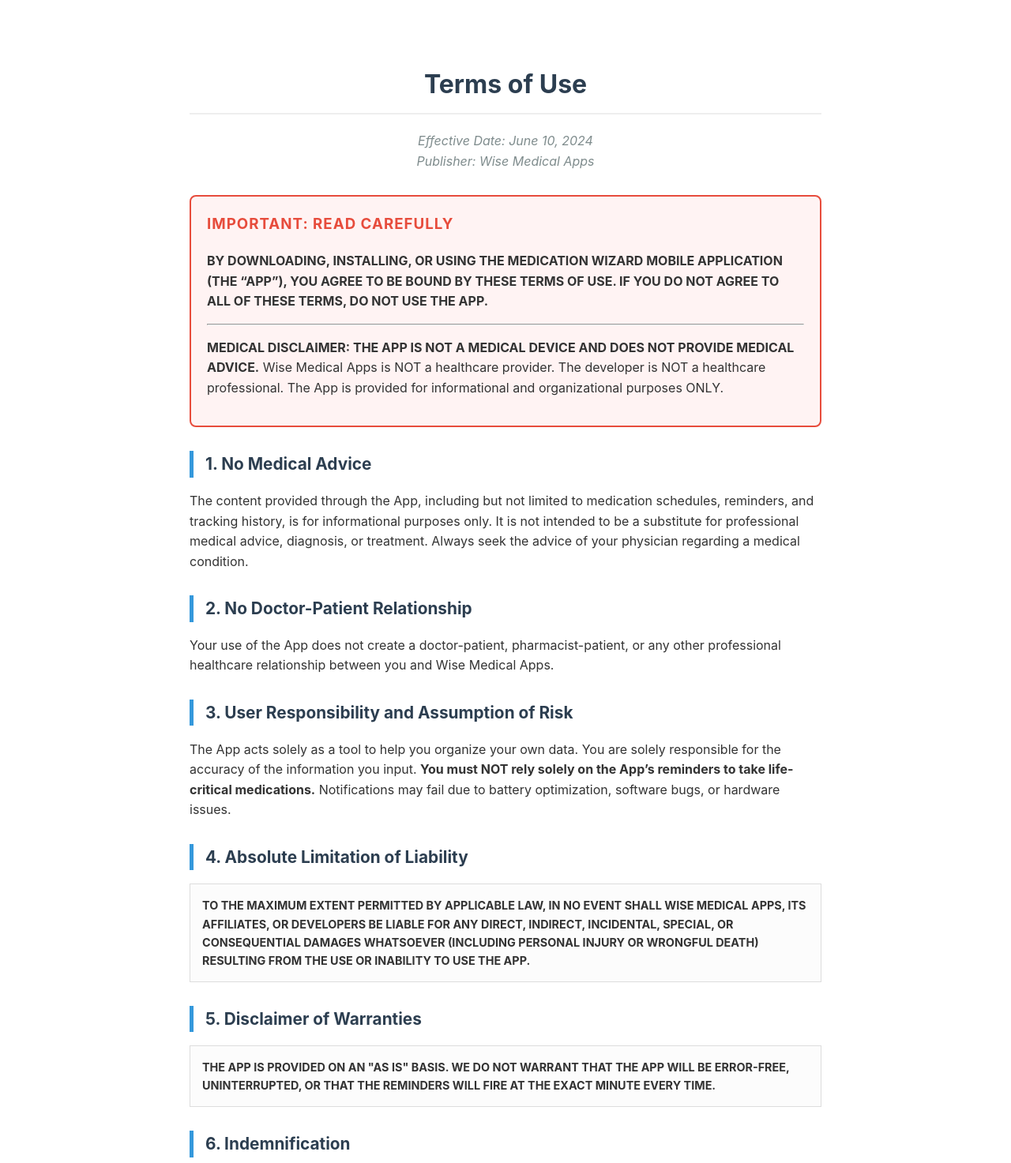
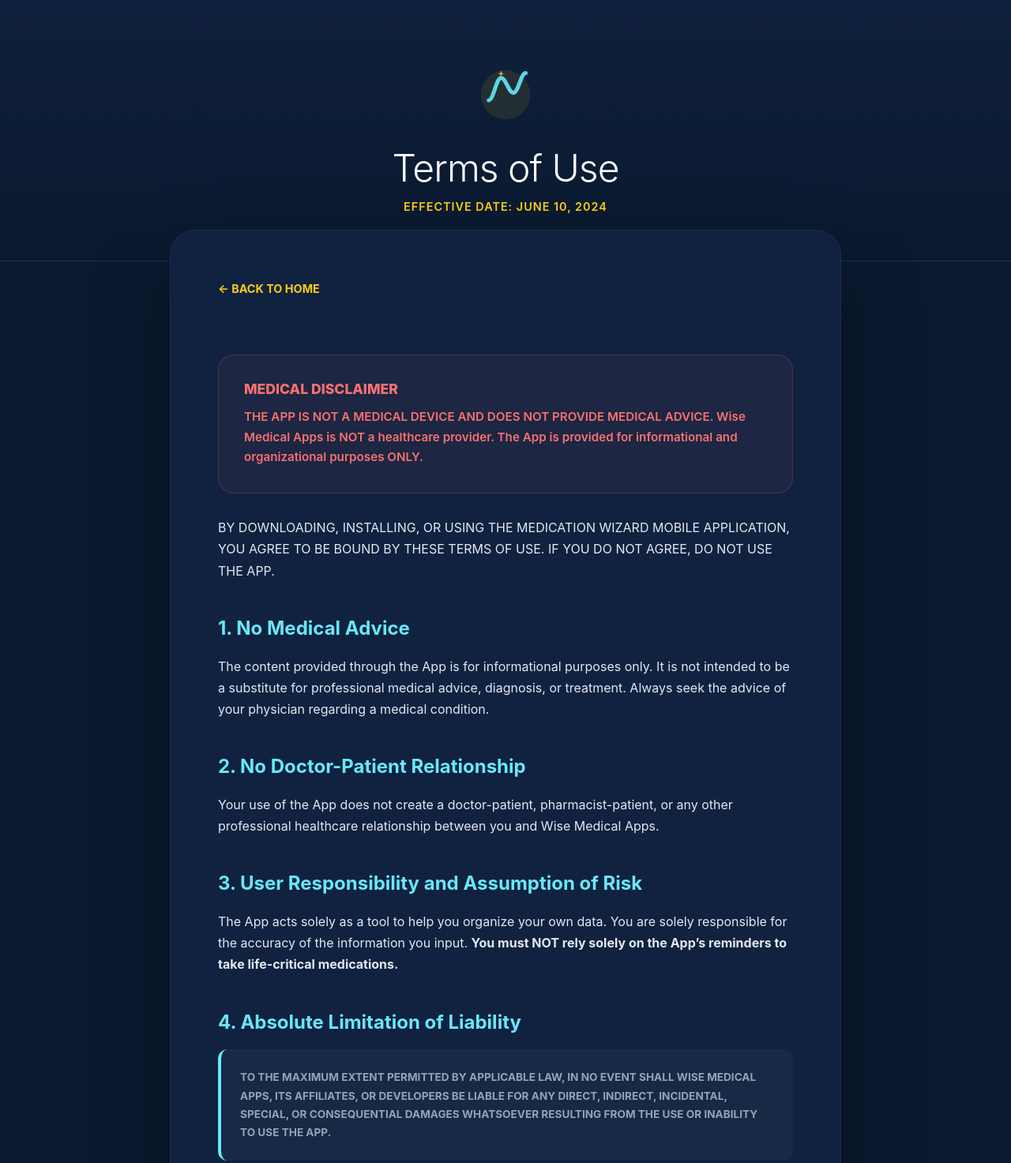
Before and after one commit to medicianhealthy/website, a plain HTML site: page terms-of-use/index.html in a window 1280 px wide. Shown: the top 1473 px of the page at 79% size. Drawn offline with nearby package versions, Linux system fonts and the light colour scheme.

Commit message:
feat: unify legal pages with Midnight brand identity

```diff
--- a/terms-of-use/index.html
+++ b/terms-of-use/index.html
@@ -4,42 +4,116 @@
     <meta charset="UTF-8">
     <meta name="viewport" content="width=device-width, initial-scale=1.0">
     <title>Terms of Use | Wise Medical Apps</title>
+    <link href="https://cdn.jsdelivr.net/npm/bootstrap@5.3.0/dist/css/bootstrap.min.css" rel="stylesheet">
     <style>
-        body { font-family: -apple-system, BlinkMacSystemFont, "Segoe UI", Roboto, sans-serif; line-height: 1.6; color: #333; max-width: 800px; margin: 0 auto; padding: 60px 24px 40px 24px; background-color: #fff; }
-        h1 { color: #2c3e50; border-bottom: 2px solid #eee; padding-bottom: 10px; text-align: center; }
-        h2 { color: #2c3e50; margin-top: 30px; font-size: 1.3em; border-left: 5px solid #3498db; padding-left: 15px; }
-        h3 { color: #e74c3c; text-transform: uppercase; letter-spacing: 1px; margin-top: 0; }
-        .effective-date { text-align: center; color: #7f8c8d; font-style: italic; margin-bottom: 30px; }
-        .disclaimer-box { background-color: #fff3f3; border: 2px solid #e74c3c; padding: 20px; border-radius: 8px; margin: 20px 0; }
-        .caps-section { text-transform: uppercase; font-weight: bold; background-color: #fcfcfc; padding: 15px; border: 1px solid #ddd; font-size: 0.9em; }
-        p { text-align: left; margin-bottom: 15px; }
+        :root {
+            --midnight-bg: #0A192F;
+            --midnight-card: #112240;
+            --cyber-blue: #67E8F9;
+            --wisdom-gold: #FACC15;
+            --text-main: #E2E8F0;
+            --text-muted: #94A3B8;
+            --error-red: #F87171;
+        }
+        body {
+            background-color: var(--midnight-bg);
+            color: var(--text-main);
+            font-family: 'Inter', -apple-system, sans-serif;
+            line-height: 1.7;
+            padding-bottom: 100px;
+        }
+        .legal-header {
+            background: linear-gradient(180deg, rgba(17, 34, 64, 0.8) 0%, transparent 100%);
+            padding: 80px 0 40px;
+            text-align: center;
+            border-bottom: 1px solid rgba(103, 232, 249, 0.1);
+        }
+        .logo-small { width: 80px; margin-bottom: 24px; opacity: 0.9; }
+        .legal-container {
+            max-width: 850px;
+            margin: -40px auto 0;
+            background: var(--midnight-card);
+            padding: 60px;
+            border-radius: 32px;
+            box-shadow: 0 40px 100px rgba(0,0,0,0.3);
+            border: 1px solid rgba(255,255,255,0.05);
+        }
+        h1 { font-weight: 900; letter-spacing: -1px; color: white; }
+        h2 { color: var(--cyber-blue); font-weight: 700; margin-top: 45px; margin-bottom: 20px; font-size: 1.5rem; }
+        .effective-date { color: var(--wisdom-gold); font-weight: 600; font-size: 0.9rem; text-transform: uppercase; letter-spacing: 1px; }
+        .disclaimer-box {
+            background: rgba(248, 113, 113, 0.05);
+            padding: 32px;
+            border-radius: 20px;
+            border: 1px solid rgba(248, 113, 113, 0.2);
+            margin: 30px 0;
+        }
+        .disclaimer-box h3 { color: var(--error-red); font-size: 1.1rem; font-weight: 800; text-transform: uppercase; margin-bottom: 12px; }
+        .disclaimer-box p { color: var(--error-red); font-weight: 600; margin-bottom: 0; font-size: 0.95rem; }
+
+        .caps-section {
+            background: rgba(255, 255, 255, 0.03);
+            padding: 24px;
+            border-radius: 12px;
+            font-size: 0.85rem;
+            text-transform: uppercase;
+            font-weight: 700;
+            color: var(--text-muted);
+            border-left: 4px solid var(--cyber-blue);
+        }
+
+        .back-link {
+            display: inline-block;
+            margin-bottom: 40px;
+            color: var(--wisdom-gold);
+            text-decoration: none;
+            font-weight: 700;
+            font-size: 0.9rem;
+            text-transform: uppercase;
+        }
+        .back-link:hover { text-decoration: underline; }
     </style>
 </head>
 <body>
 
-    <h1>Terms of Use</h1>
-    <p class="effective-date">Effective Date: June 10, 2024<br>
-    Publisher: Wise Medical Apps</p>
+    <header class="legal-header">
+        <div class="container">
+            <a href="/">
+                <svg class="logo-small" viewBox="0 0 512 512" fill="none" xmlns="http://www.w3.org/2000/svg">
+                    <circle cx="256" cy="256" r="200" fill="#FFD700" fill-opacity="0.1"/>
+                    <path d="M120 300 C 160 300, 180 120, 220 120 C 260 120, 280 240, 320 240 C 360 240, 380 80, 420 80"
+                          stroke="#67E8F9" stroke-width="32" stroke-linecap="round" fill="none"/>
+                    <path d="M220 60 L226 80 L245 85 L226 90 L220 110 L214 90 L195 85 L214 80 Z" fill="#FFD700"/>
+                </svg>
+            </a>
+            <h1 class="display-5">Terms of Use</h1>
+            <p class="effective-date">Effective Date: June 10, 2024</p>
+        </div>
+    </header>
+
+    <div class="container">
+        <div class="legal-container">
+            <a href="/" class="back-link">← Back to Home</a>
 
             <div class="disclaimer-box">
-        <h3>Important: Read Carefully</h3>
-        <p><strong>BY DOWNLOADING, INSTALLING, OR USING THE MEDICATION WIZARD MOBILE APPLICATION (THE “APP”), YOU AGREE TO BE BOUND BY THESE TERMS OF USE. IF YOU DO NOT AGREE TO ALL OF THESE TERMS, DO NOT USE THE APP.</strong></p>
-        <hr>
-        <p><strong>MEDICAL DISCLAIMER: THE APP IS NOT A MEDICAL DEVICE AND DOES NOT PROVIDE MEDICAL ADVICE.</strong> Wise Medical Apps is NOT a healthcare provider. The developer is NOT a healthcare professional. The App is provided for informational and organizational purposes ONLY.</p>
+                <h3>Medical Disclaimer</h3>
+                <p>THE APP IS NOT A MEDICAL DEVICE AND DOES NOT PROVIDE MEDICAL ADVICE. Wise Medical Apps is NOT a healthcare provider. The App is provided for informational and organizational purposes ONLY.</p>
             </div>
 
+            <p class="mb-4">BY DOWNLOADING, INSTALLING, OR USING THE MEDICATION WIZARD MOBILE APPLICATION, YOU AGREE TO BE BOUND BY THESE TERMS OF USE. IF YOU DO NOT AGREE, DO NOT USE THE APP.</p>
+
             <h2>1. No Medical Advice</h2>
-    <p>The content provided through the App, including but not limited to medication schedules, reminders, and tracking history, is for informational purposes only. It is not intended to be a substitute for professional medical advice, diagnosis, or treatment. Always seek the advice of your physician regarding a medical condition.</p>
+            <p>The content provided through the App is for informational purposes only. It is not intended to be a substitute for professional medical advice, diagnosis, or treatment. Always seek the advice of your physician regarding a medical condition.</p>
 
             <h2>2. No Doctor-Patient Relationship</h2>
             <p>Your use of the App does not create a doctor-patient, pharmacist-patient, or any other professional healthcare relationship between you and Wise Medical Apps.</p>
 
             <h2>3. User Responsibility and Assumption of Risk</h2>
-    <p>The App acts solely as a tool to help you organize your own data. You are solely responsible for the accuracy of the information you input. <strong>You must NOT rely solely on the App’s reminders to take life-critical medications.</strong> Notifications may fail due to battery optimization, software bugs, or hardware issues.</p>
+            <p>The App acts solely as a tool to help you organize your own data. You are solely responsible for the accuracy of the information you input. <strong>You must NOT rely solely on the App’s reminders to take life-critical medications.</strong></p>
 
             <h2>4. Absolute Limitation of Liability</h2>
             <div class="caps-section">
-        TO THE MAXIMUM EXTENT PERMITTED BY APPLICABLE LAW, IN NO EVENT SHALL WISE MEDICAL APPS, ITS AFFILIATES, OR DEVELOPERS BE LIABLE FOR ANY DIRECT, INDIRECT, INCIDENTAL, SPECIAL, OR CONSEQUENTIAL DAMAGES WHATSOEVER (INCLUDING PERSONAL INJURY OR WRONGFUL DEATH) RESULTING FROM THE USE OR INABILITY TO USE THE APP.
+                TO THE MAXIMUM EXTENT PERMITTED BY APPLICABLE LAW, IN NO EVENT SHALL WISE MEDICAL APPS, ITS AFFILIATES, OR DEVELOPERS BE LIABLE FOR ANY DIRECT, INDIRECT, INCIDENTAL, SPECIAL, OR CONSEQUENTIAL DAMAGES WHATSOEVER RESULTING FROM THE USE OR INABILITY TO USE THE APP.
             </div>
 
             <h2>5. Disclaimer of Warranties</h2>
@@ -49,16 +123,16 @@
             <p>You agree to defend and indemnify Wise Medical Apps and its developers from and against any claims resulting from your use of the App or your breach of these Terms.</p>
 
             <h2>7. Cloud Backup and Data Loss</h2>
-    <p>While the App offers backup features, Wise Medical Apps does not guarantee the safety of your data. You are responsible for maintaining your own records. We are not liable for any data loss.</p>
+            <p>While the App offers backup features, Wise Medical Apps does not guarantee the safety of your data. You are responsible for maintaining your own records.</p>
 
             <h2>8. Governing Law</h2>
             <p>These Terms shall be governed by and construed in accordance with the laws of the jurisdiction in which Wise Medical Apps is registered.</p>
 
-    <h2>9. Changes to Terms</h2>
-    <p>We reserve the right to modify these Terms at any time. Your continued use of the App constitutes acceptance of the new Terms.</p>
-
-    <h2>10. Contact</h2>
-    <p>If you have any questions about these Terms, please contact us at <strong>medicationwizard@gmail.com</strong>.</p>
+            <div class="mt-5 pt-4 border-top border-secondary border-opacity-10 text-center">
+                <p class="small text-muted mb-0">For legal inquiries: <strong>medicationwizard@gmail.com</strong></p>
+            </div>
+        </div>
+    </div>
 
 </body>
 </html>
```
Also changed, not shown: privacy-policy/index.html (+79 -10 lines). Lines whose indentation alone changed are shown as unchanged.
